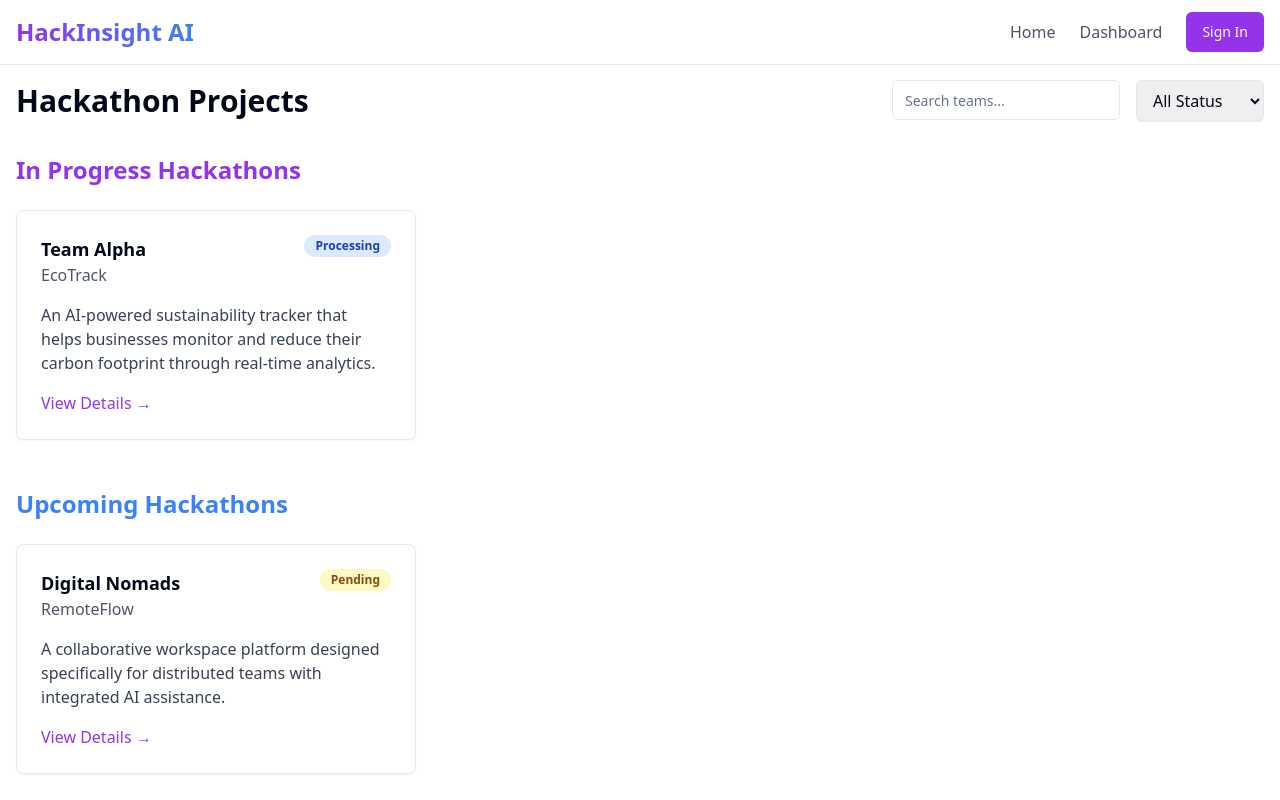
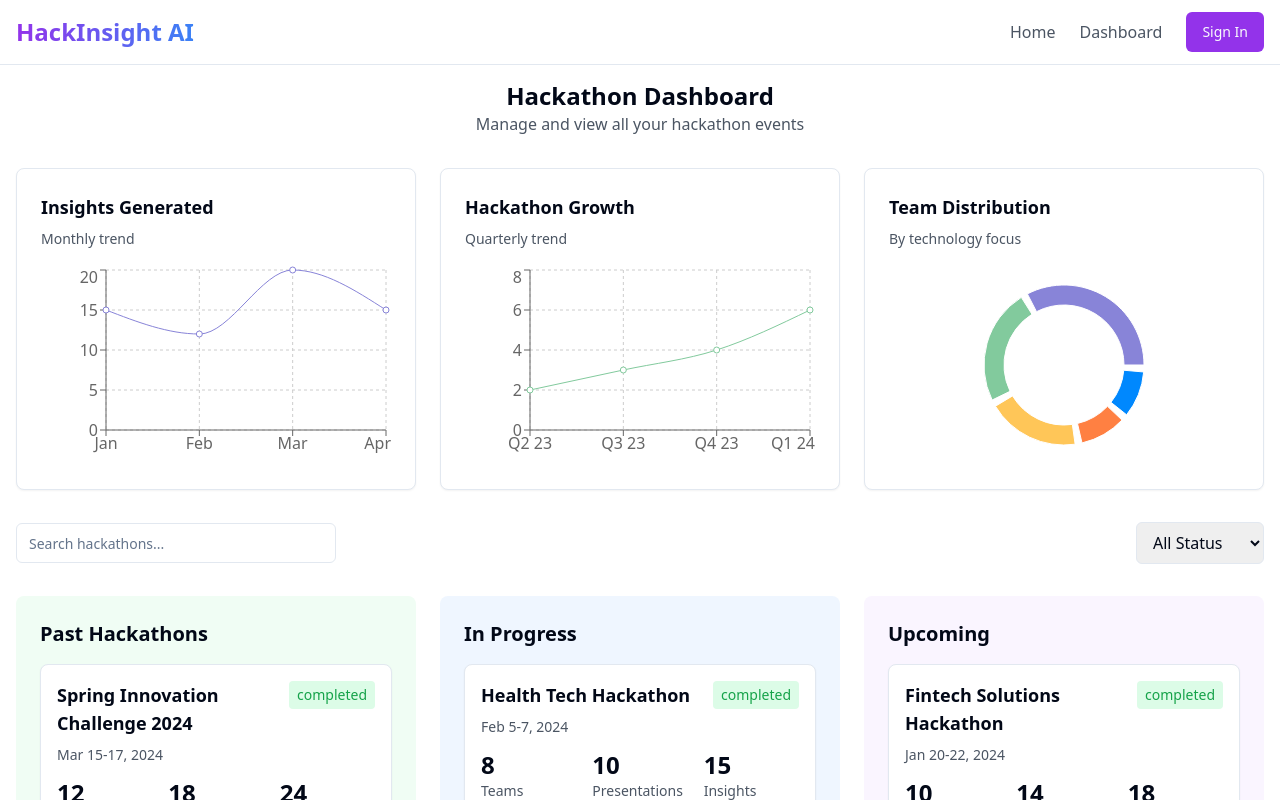
Before and after one commit to nitinrajkumarparuchuri/metpune-fe, a React (Vite) app: page /dashboard in a window 1280 px wide. Shown: the top 800 px of the page. Built offline with nearby package versions, Linux system fonts and the light colour scheme.

Commit message:
Refactor: Dashboard UI
Refactor the dashboard UI based on the prompt.

```diff
--- /dev/null
+++ b/src/components/HackathonCard.tsx
@@ -0,0 +1,50 @@
+
+import React from 'react';
+import { Card } from '@/components/ui/card';
+import { Button } from '@/components/ui/button';
+import { ChevronRight } from 'lucide-react';
+
+interface HackathonCardProps {
+  hackathon: {
+    id: string;
+    name: string;
+    date: string;
+    teams: number;
+    presentations: number;
+    insights: number;
+    status: string;
+  };
+}
+
+const HackathonCard = ({ hackathon }: HackathonCardProps) => {
+  return (
+    <Card className="p-4 bg-white">
+      <div className="flex justify-between items-start mb-2">
+        <h3 className="text-lg font-semibold">{hackathon.name}</h3>
+        <span className="text-green-600 text-sm font-medium bg-green-100 px-2 py-1 rounded">
+          {hackathon.status}
+        </span>
+      </div>
+      <p className="text-sm text-gray-600 mb-3">{hackathon.date}</p>
+      <div className="grid grid-cols-3 gap-4 mb-4">
+        <div>
+          <div className="text-2xl font-bold">{hackathon.teams}</div>
+          <div className="text-sm text-gray-600">Teams</div>
+        </div>
+        <div>
+          <div className="text-2xl font-bold">{hackathon.presentations}</div>
+          <div className="text-sm text-gray-600">Presentations</div>
+        </div>
+        <div>
+          <div className="text-2xl font-bold">{hackathon.insights}</div>
+          <div className="text-sm text-gray-600">Insights</div>
+        </div>
+      </div>
+      <Button variant="outline" className="w-full">
+        View Details <ChevronRight className="h-4 w-4 ml-2" />
+      </Button>
+    </Card>
+  );
+};
+
+export default HackathonCard;
--- a/src/pages/Dashboard.tsx
+++ b/src/pages/Dashboard.tsx
@@ -1,38 +1,69 @@
 
 import React, { useState } from 'react';
 import Header from '@/components/Header';
-import TeamCard from '@/components/TeamCard';
 import { Input } from '@/components/ui/input';
+import { Card } from '@/components/ui/card';
+import { LineChart, Line, XAxis, YAxis, CartesianGrid, Tooltip, ResponsiveContainer } from 'recharts';
+import { PieChart, Pie, Cell } from 'recharts';
+import HackathonCard from '@/components/HackathonCard';
 
-const mockTeams = {
+const insightsData = [
+  { name: 'Jan', value: 15 },
+  { name: 'Feb', value: 12 },
+  { name: 'Mar', value: 20 },
+  { name: 'Apr', value: 15 },
+];
+
+const growthData = [
+  { name: 'Q2 23', value: 2 },
+  { name: 'Q3 23', value: 3 },
+  { name: 'Q4 23', value: 4 },
+  { name: 'Q1 24', value: 6 },
+];
+
+const teamDistribution = [
+  { name: 'AI/ML', value: 35, color: '#8884d8' },
+  { name: 'Blockchain', value: 25, color: '#82ca9d' },
+  { name: 'Health Tech', value: 20, color: '#ffc658' },
+  { name: 'AR/VR', value: 10, color: '#ff8042' },
+  { name: 'Fintech', value: 10, color: '#0088fe' },
+];
+
+const mockHackathons = {
+  past: [
+    {
+      id: '1',
+      name: 'Spring Innovation Challenge 2024',
+      date: 'Mar 15-17, 2024',
+      teams: 12,
+      presentations: 18,
+      insights: 24,
+      status: 'completed',
+    }
+  ],
   inProgress: [
     {
-      id: '1',
-      name: 'Team Alpha',
-      project: 'EcoTrack',
-      status: 'processing',
-      summary: 'An AI-powered sustainability tracker that helps businesses monitor and reduce their carbon footprint through real-time analytics.',
-    },
+      id: '2',
+      name: 'Health Tech Hackathon',
+      date: 'Feb 5-7, 2024',
+      teams: 8,
+      presentations: 10,
+      insights: 15,
+      status: 'completed',
+    }
   ],
   upcoming: [
     {
-      id: '2',
-      name: 'Digital Nomads',
-      project: 'RemoteFlow',
-      status: 'pending',
-      summary: 'A collaborative workspace platform designed specifically for distributed teams with integrated AI assistance.',
-    },
-  ],
-  past: [
-    {
       id: '3',
-      name: 'CodeCrafters',
-      project: 'DevMentor',
-      status: 'success',
-      summary: 'An intelligent coding companion that provides real-time suggestions and best practices while you code.',
-    },
-  ],
-} as const;
+      name: 'Fintech Solutions Hackathon',
+      date: 'Jan 20-22, 2024',
+      teams: 10,
+      presentations: 14,
+      insights: 18,
+      status: 'completed',
+    }
+  ]
+};
 
 const Dashboard = () => {
   const [searchTerm, setSearchTerm] = useState('');
@@ -43,11 +74,76 @@ const Dashboard = () => {
       <Header />
       <main className="flex-1 pt-20 pb-12">
         <div className="container mx-auto px-4">
+          <div className="flex flex-col mb-8">
+            <h1 className="text-2xl font-bold text-center">Hackathon Dashboard</h1>
+            <p className="text-gray-600 text-center">Manage and view all your hackathon events</p>
+          </div>
+
+          {/* Analytics Cards */}
+          <div className="grid grid-cols-1 md:grid-cols-3 gap-6 mb-8">
+            {/* Insights Generated */}
+            <Card className="p-6">
+              <h3 className="text-lg font-semibold mb-2">Insights Generated</h3>
+              <p className="text-sm text-gray-600 mb-4">Monthly trend</p>
+              <div className="h-[200px]">
+                <ResponsiveContainer width="100%" height="100%">
+                  <LineChart data={insightsData}>
+                    <CartesianGrid strokeDasharray="3 3" />
+                    <XAxis dataKey="name" />
+                    <YAxis />
+                    <Tooltip />
+                    <Line type="monotone" dataKey="value" stroke="#8884d8" />
+                  </LineChart>
+                </ResponsiveContainer>
+              </div>
+            </Card>
+
+            {/* Hackathon Growth */}
+            <Card className="p-6">
+              <h3 className="text-lg font-semibold mb-2">Hackathon Growth</h3>
+              <p className="text-sm text-gray-600 mb-4">Quarterly trend</p>
+              <div className="h-[200px]">
+                <ResponsiveContainer width="100%" height="100%">
+                  <LineChart data={growthData}>
+                    <CartesianGrid strokeDasharray="3 3" />
+                    <XAxis dataKey="name" />
+                    <YAxis />
+                    <Tooltip />
+                    <Line type="monotone" dataKey="value" stroke="#82ca9d" />
+                  </LineChart>
+                </ResponsiveContainer>
+              </div>
+            </Card>
+
+            {/* Team Distribution */}
+            <Card className="p-6">
+              <h3 className="text-lg font-semibold mb-2">Team Distribution</h3>
+              <p className="text-sm text-gray-600 mb-4">By technology focus</p>
+              <div className="h-[200px]">
+                <ResponsiveContainer width="100%" height="100%">
+                  <PieChart>
+                    <Pie
+                      data={teamDistribution}
+                      innerRadius={60}
+                      outerRadius={80}
+                      paddingAngle={5}
+                      dataKey="value"
+                    >
+                      {teamDistribution.map((entry, index) => (
+                        <Cell key={`cell-${index}`} fill={entry.color} />
+                      ))}
+                    </Pie>
+                    <Tooltip />
+                  </PieChart>
+                </ResponsiveContainer>
+              </div>
+            </Card>
+          </div>
+
+          {/* Filters */}
           <div className="flex flex-col md:flex-row justify-between items-start md:items-center mb-8 space-y-4 md:space-y-0">
-            <h1 className="text-3xl font-bold">Hackathon Projects</h1>
-            <div className="flex flex-col md:flex-row gap-4 w-full md:w-auto">
             <Input
-                placeholder="Search teams..."
+              placeholder="Search hackathons..."
               value={searchTerm}
               onChange={(e) => setSearchTerm(e.target.value)}
               className="max-w-xs"
@@ -64,37 +160,39 @@ const Dashboard = () => {
               <option value="failed">Failed</option>
             </select>
           </div>
+
+          {/* Hackathon Lists */}
+          <div className="grid grid-cols-1 md:grid-cols-3 gap-6">
+            {/* Past Hackathons */}
+            <div className="bg-green-50 p-6 rounded-lg">
+              <h2 className="text-xl font-semibold mb-4">Past Hackathons</h2>
+              <div className="space-y-4">
+                {mockHackathons.past.map(hackathon => (
+                  <HackathonCard key={hackathon.id} hackathon={hackathon} />
+                ))}
+              </div>
             </div>
 
-          {/* In Progress Hackathons */}
-          <section className="mb-12">
-            <h2 className="text-2xl font-bold mb-6 text-purple-600">In Progress Hackathons</h2>
-            <div className="grid grid-cols-1 md:grid-cols-2 lg:grid-cols-3 gap-6">
-              {mockTeams.inProgress.map((team) => (
-                <TeamCard key={team.id} team={team} />
+            {/* In Progress */}
+            <div className="bg-blue-50 p-6 rounded-lg">
+              <h2 className="text-xl font-semibold mb-4">In Progress</h2>
+              <div className="space-y-4">
+                {mockHackathons.inProgress.map(hackathon => (
+                  <HackathonCard key={hackathon.id} hackathon={hackathon} />
                 ))}
               </div>
-          </section>
+            </div>
 
-          {/* Upcoming Hackathons */}
-          <section className="mb-12">
-            <h2 className="text-2xl font-bold mb-6 text-blue-500">Upcoming Hackathons</h2>
-            <div className="grid grid-cols-1 md:grid-cols-2 lg:grid-cols-3 gap-6">
-              {mockTeams.upcoming.map((team) => (
-                <TeamCard key={team.id} team={team} />
+            {/* Upcoming */}
+            <div className="bg-purple-50 p-6 rounded-lg">
+              <h2 className="text-xl font-semibold mb-4">Upcoming</h2>
+              <div className="space-y-4">
+                {mockHackathons.upcoming.map(hackathon => (
+                  <HackathonCard key={hackathon.id} hackathon={hackathon} />
                 ))}
               </div>
-          </section>
-
-          {/* Past Hackathons */}
-          <section className="mb-12">
-            <h2 className="text-2xl font-bold mb-6 text-gray-600">Past Hackathons</h2>
-            <div className="grid grid-cols-1 md:grid-cols-2 lg:grid-cols-3 gap-6">
-              {mockTeams.past.map((team) => (
-                <TeamCard key={team.id} team={team} />
-              ))}
             </div>
-          </section>
+          </div>
         </div>
       </main>
     </div>
```
Lines whose indentation alone changed are shown as unchanged.
